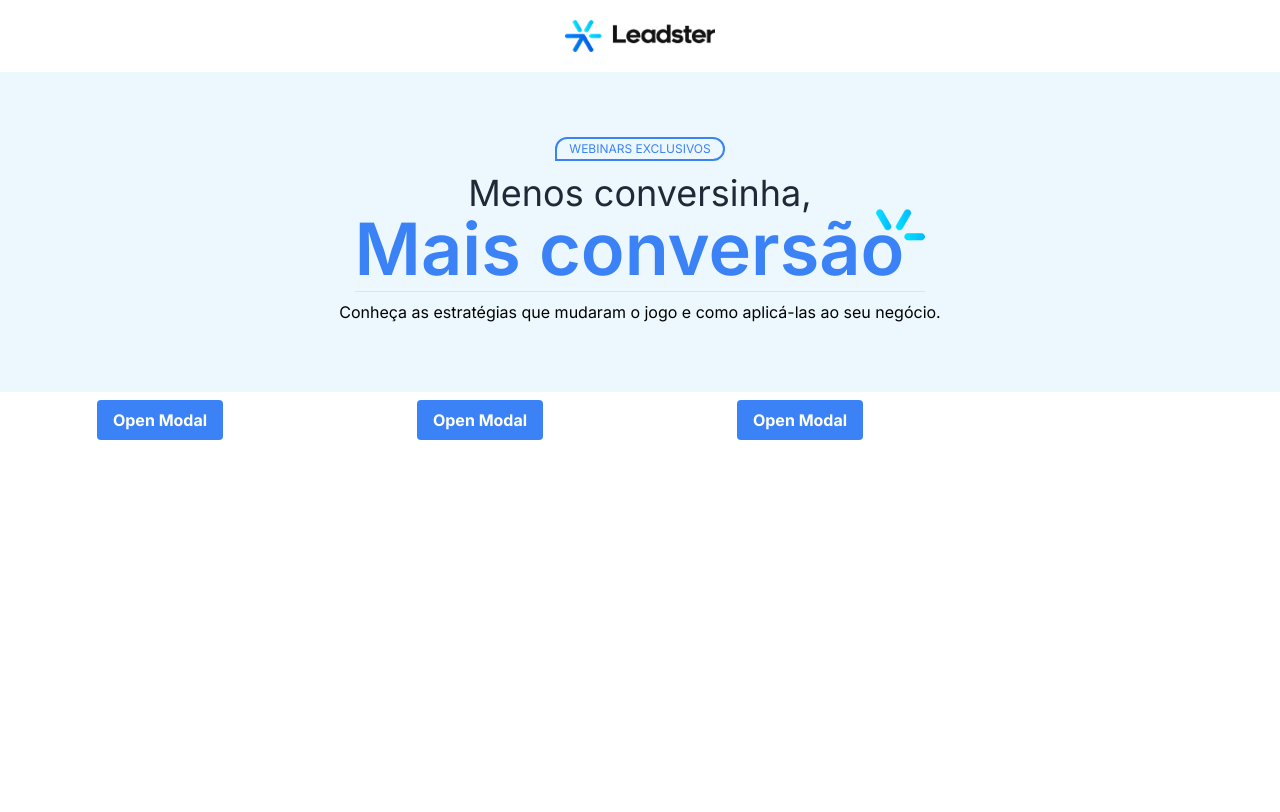
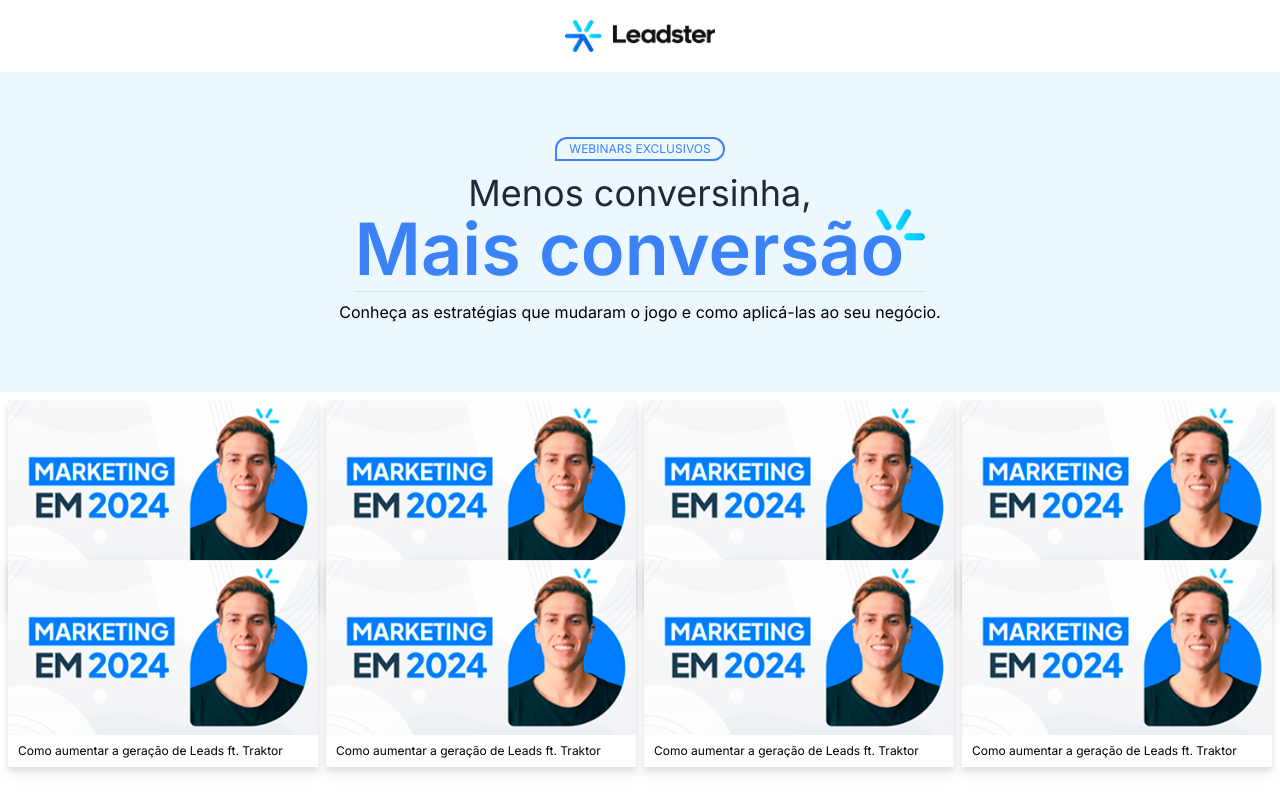
Before and after one commit to guicostads/landing-page-leadster, a Next.js app: page / in a window 1280 px wide. Shown: the top 812 px of the page. Built offline with nearby package versions, Linux system fonts and the light colour scheme.

Commit message:
feat: videos section css changes

```diff
--- a/src/app/components/Modal.jsx
+++ b/src/app/components/Modal.jsx
@@ -1,6 +1,8 @@
 "use client";
 
 import { useState } from "react";
+import Thumb from "@/app/images/thumbnail.png";
+import Image from "next/image";
 
 const Modal = ({ videoUrl }) => {
   const [isOpen, setIsOpen] = useState(false);
@@ -15,12 +17,13 @@
 
   return (
     <div>
-      <button
+      <div
         onClick={openModal}
-        className="bg-blue-500 hover:bg-blue-700 text-white font-bold py-2 px-4 rounded"
+        className="bg-transparent  h-36 drop-shadow-lg text-white cursor-pointer rounded "
       >
-        Open Modal
-      </button>
+        <Image src={Thumb} width={500} height={500} alt="thumbnail" />
+        <p className="bg-white text-black  py-2 px-2.5 text-xs"><h3>Como aumentar a geração de Leads ft. Traktor</h3></p>
+      </div>
       {isOpen && (
         <div className="fixed inset-0 flex items-center justify-center z-10">
           <div className="bg-white rounded-lg p-8 shadow-lg">
--- a/src/app/components/VideosList.jsx
+++ b/src/app/components/VideosList.jsx
@@ -5,9 +5,9 @@
 
 export const VideosList = () => {
   return (
-    <div className="grid gap-4 grid-cols-4 grid-rows-4 place-items-center p-2">
-      {videosData.map((video) => (
-        <Modal videoUrl={video.url} />
+    <div className="grid  grid-cols-4 grid-rows-4 gap-y-4 gap-x-2 place-items-center p-2">
+      {videosData.map((video, index) => (
+        <Modal videoUrl={video.url} key={index} />
       ))}
     </div>
   );
--- a/src/app/videos/videos.json
+++ b/src/app/videos/videos.json
@@ -10,5 +10,25 @@
   {
     "id": 3,
     "url": "https://www.youtube.com/watch?v=ghi789"
+  },
+  {
+    "id": 4,
+    "url": "https://www.youtube.com/watch?v=ghi789"
+  },
+  {
+    "id": 5,
+    "url": "https://www.youtube.com/watch?v=abc123"
+  },
+  {
+    "id": 6,
+    "url": "https://www.youtube.com/watch?v=def456"
+  },
+  {
+    "id": 7,
+    "url": "https://www.youtube.com/watch?v=ghi789"
+  },
+  {
+    "id": 8,
+    "url": "https://www.youtube.com/watch?v=ghi789"
   }
 ]
```
Also changed, not shown: src/app/components/VideosNav.jsx (added). Lines whose indentation alone changed are shown as unchanged.
